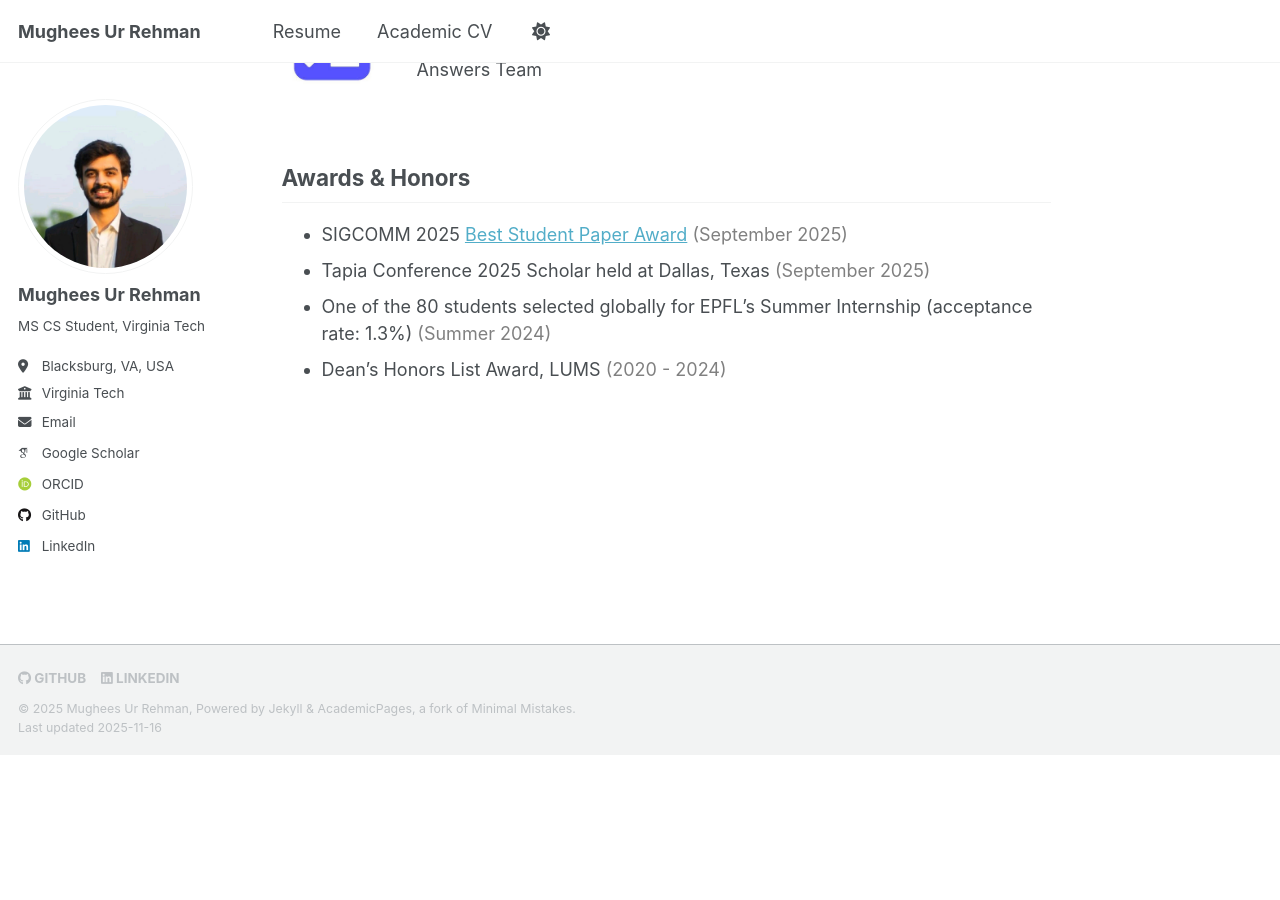
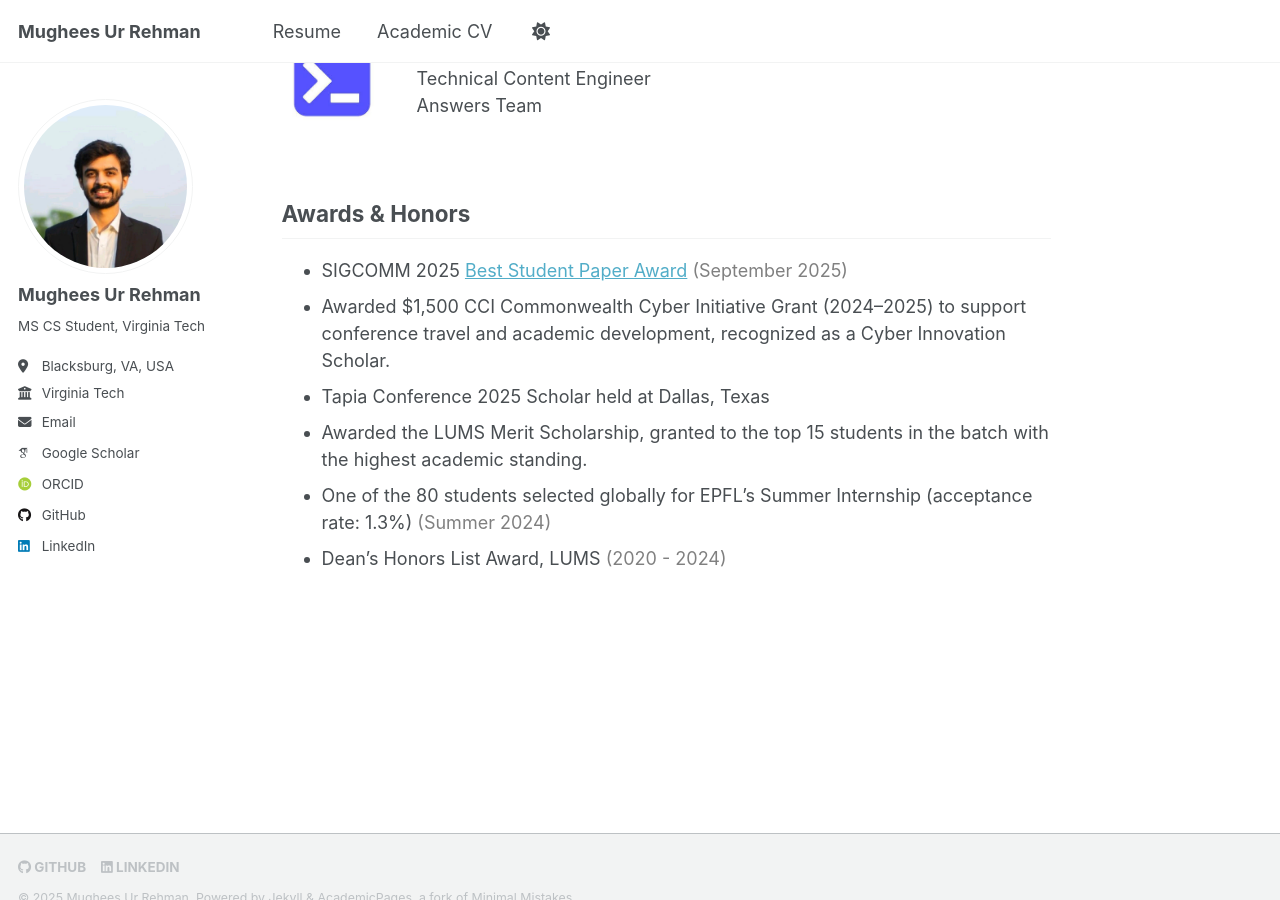
Before and after one commit to mughees-urrehman/mughees-urrehman.github.io, a Jekyll site: the page built from _pages/about.md, in a window 1280 px wide and 900 px high, scrolled down 1872 px. Built offline with Jekyll 4.4.1, drawn with Linux system fonts in a browser that asks for light colours; some web fonts are replaced; a script that is not in the unit is left out; before the commit the page ends 2628 px from its top, so only the background shows below that; some of the changed text lies outside the part shown.

Commit message:
Updated CV

```diff
--- a/_pages/about.md
+++ b/_pages/about.md
@@ -100,6 +101,9 @@ Muhammad Abdullah , **Mughees Ur Rehman**, Pavlos Nikolopoulos, Katerina Argyrak
 ## Awards & Honors
 
 * SIGCOMM 2025 [Best Student Paper Award](https://conferences.sigcomm.org/sigcomm/2025/program/papers-info/) <span style="color:#808080;">(September 2025)</span>
-* Tapia Conference 2025 Scholar held at Dallas, Texas <span style="color:#808080;">(September 2025)</span>
+* Awarded $1,500 CCI Commonwealth Cyber Initiative Grant (2024–2025) to support conference travel and academic
+development, recognized as a Cyber Innovation Scholar.
+* Tapia Conference 2025 Scholar held at Dallas, Texas <span style="color:#808080;"></span>
+* Awarded the LUMS Merit Scholarship, granted to the top 15 students in the batch with the highest academic standing.
 * One of the 80 students selected globally for EPFL's Summer Internship (acceptance rate: 1.3%) <span style="color:#808080;">(Summer 2024)</span>
 * Dean's Honors List Award, LUMS <span style="color:#808080;">(2020 - 2024)</span>
```
Also changed, not shown: other parts of _pages/about.md (+1 -0 lines), 1 other file.
